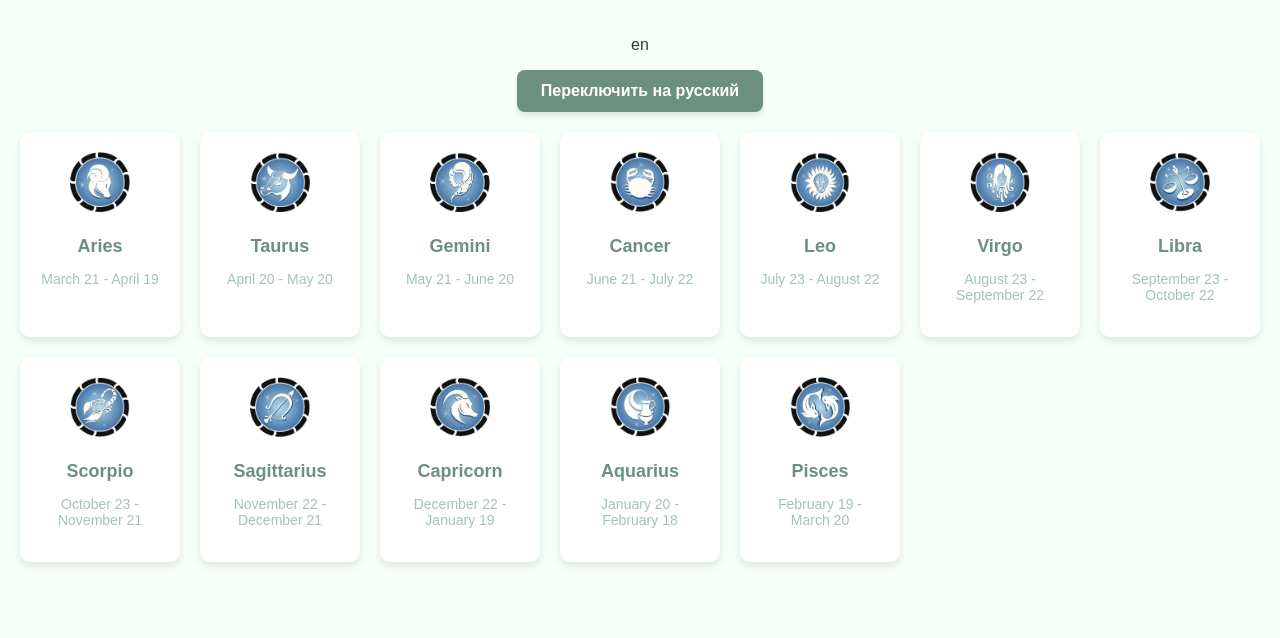
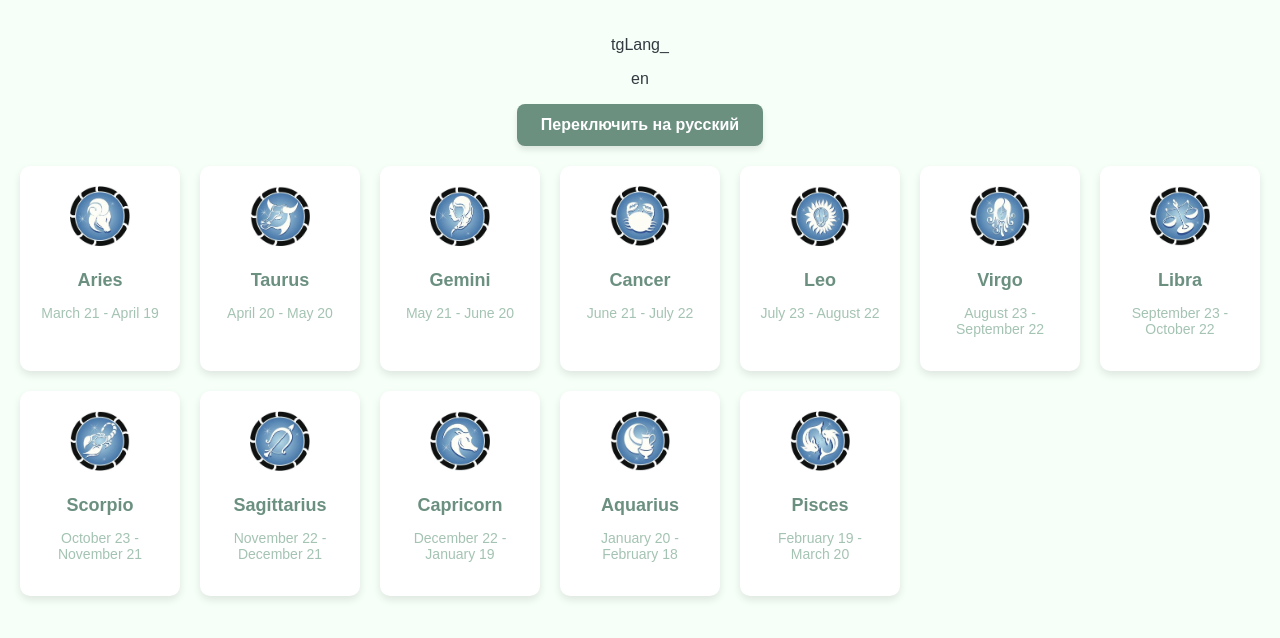
Before and after one commit to VadimLitau/zodiacTelegramApp, a React (Vite) app: page / in a window 1280 px wide. Shown: the top 638 px of the page. Built offline with nearby package versions, Linux system fonts and the light colour scheme.

Commit message:
test_lang5

```diff
--- a/src/App.jsx
+++ b/src/App.jsx
@@ -12,11 +12,12 @@ function App() {
   const [language, setLanguage] = useState('en');
   const [selectedZodiac, setSelectedZodiac] = useState(null);
   const [horoscope, setHoroscope] = useState('');
+  const [test, setTest] = useState('');
   useEffect(() => {
     if (window.Telegram && window.Telegram.WebApp) {
       // Получаем язык пользователя
       const userLanguage = window.Telegram.WebApp.initDataUnsafe?.user?.language_code;
-
+      setTest(userLanguage)
       // Логика в зависимости от языка пользователя
       if (userLanguage === 'ru') {
         console.log('Пользователь использует русский язык.');
@@ -48,6 +49,7 @@ function App() {
 
   return (
     <div className="app">
+      <p>tgLang_{test}</p>
       <p>{language}</p>
       <button onClick={toggleLanguage}>
         {language === 'ru' ? 'Switch to English' : 'Переключить на русский'}
```
